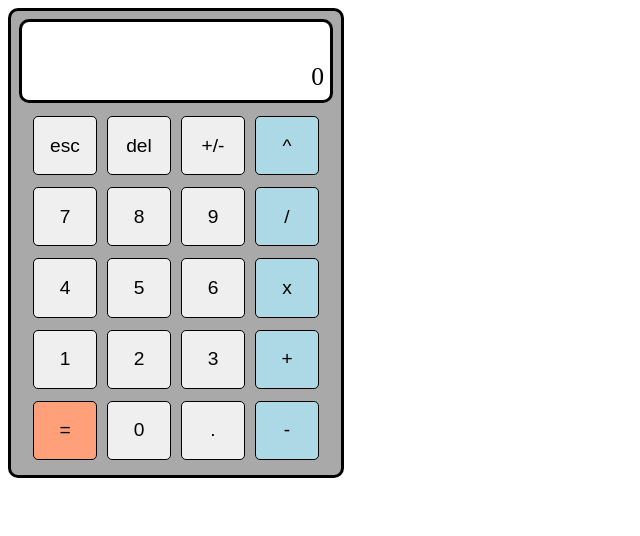
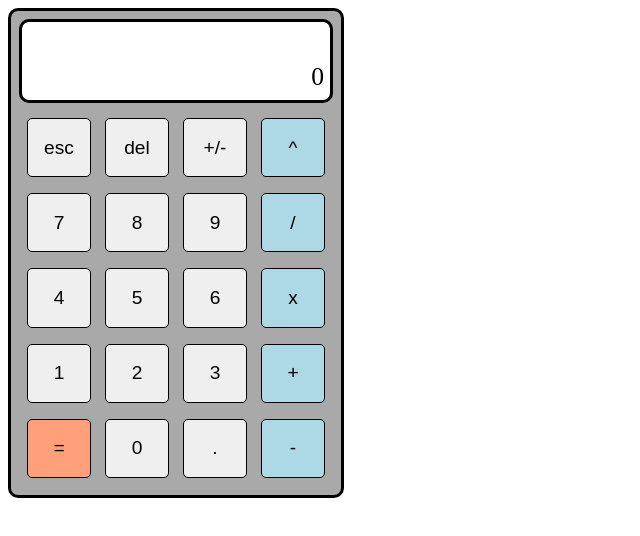
Before and after one commit to pcvan01/calculator, a plain HTML site: page index.html in a window 1280 px wide. Shown: the whole page, without its empty margins (0-640 px from the left). Drawn offline with Linux system fonts and the light colour scheme.

Commit message:
Increased margin between buttons

```diff
--- a/styles.css
+++ b/styles.css
@@ -40,17 +40,14 @@
     display: flex;
     box-sizing: border-box;
     margin-bottom: 2px;
-    padding-left: 6px;
-    padding-right: 6px;
     justify-content: center;
-
 }
 
 .standard {
     width: 4rem;
     height: 3.7rem;
     font-size: 1.2rem;
-    margin: 5px;
+    margin: 7px;
     border: solid;
     border-width: 0.25px;
     border-radius: 5px;
```
